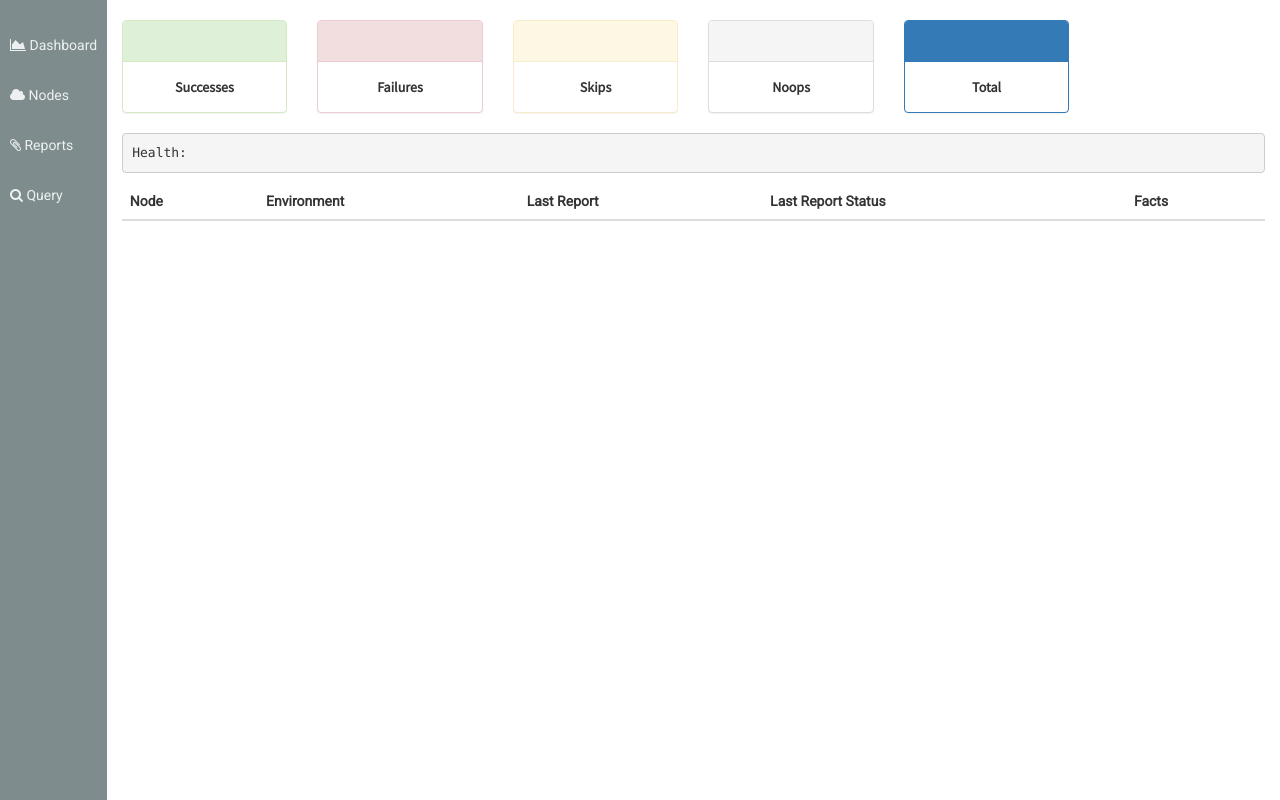
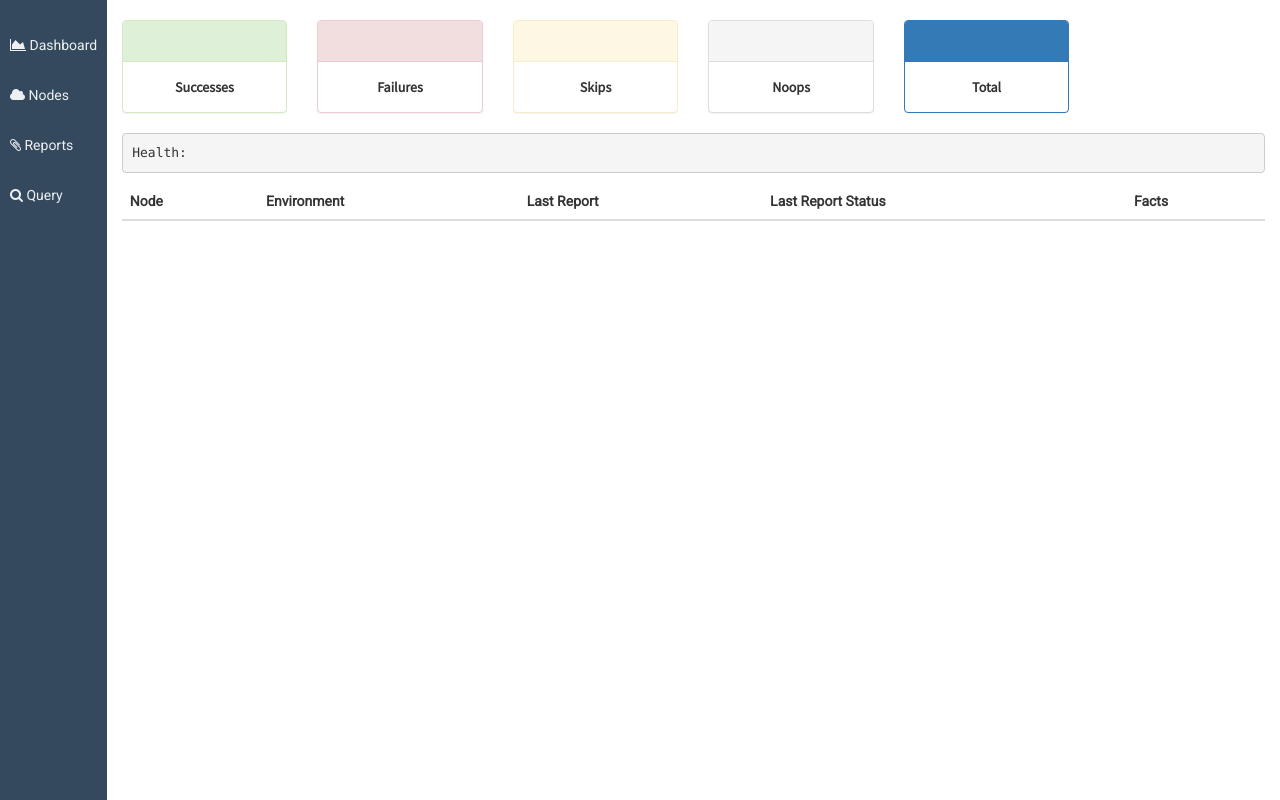
Before and after one commit to erikanderson/puppetshow, a website: page public/index.html in a window 1280 px wide. Drawn offline with nearby package versions, Linux system fonts and the light colour scheme; some packages are replaced by stand-ins of ours; no server answers.

Commit message:
Change colors

```diff
--- a/public/assets/css/master.css
+++ b/public/assets/css/master.css
@@ -19,7 +19,7 @@ a, a:hover, a:active, a:visited {
     bottom: 0;
     z-index: 1000;
     display: block;
-    background-color: #7f8c8d;
+    background-color: #34495e;
   }
 }
 
@@ -34,7 +34,7 @@ a, a:hover, a:active, a:visited {
   height: 50px;
   font-style: bold;
   color: #ecf0f1;
-  background-color: #7f8c8d;
+  background-color: #34495e;
   padding-left: 10px;
   /*transition:color .3s ease-out, background .3s ease-in;*/
   /*margin: 0;
@@ -42,9 +42,13 @@ a, a:hover, a:active, a:visited {
 }
 
 .full-button:hover {
-  background-color: #95a5a6;
+  background-color: #2c3e50;
   /*color: rgb(125, 101, 172);*/
   cursor: pointer;
+}
+
+.full-button-active {
+  background-color: #2c3e50;
 }
 
 .sidebar {
```
